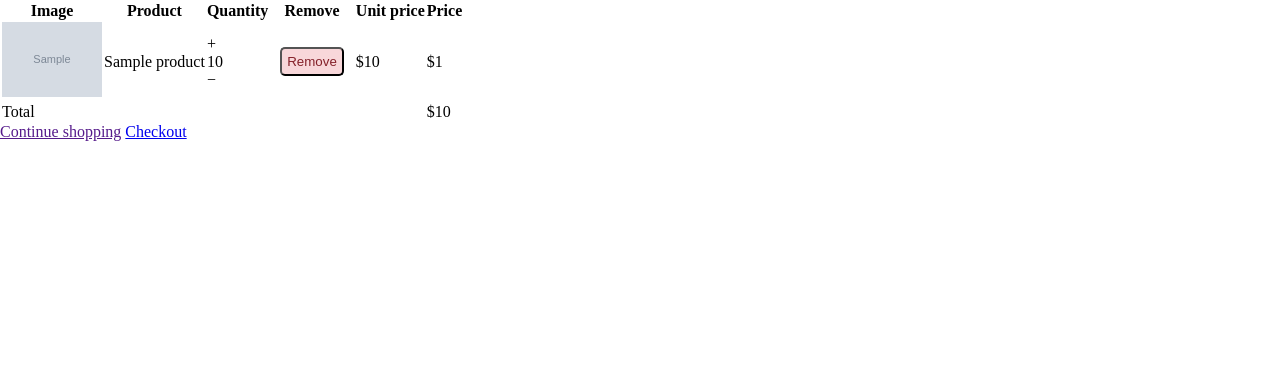
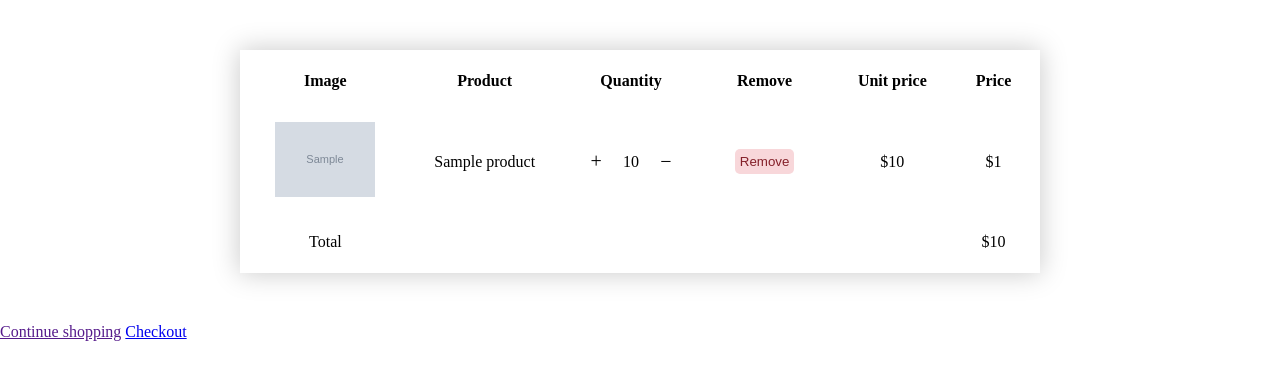
Before and after one commit to alirahmnicode/e-commerce-, a Django app: template cart/templates/cart/cart.html in a window 1280 px wide. Shown: the top 380 px of the page. Run offline with Django 4.2, Linux system fonts and the light colour scheme; the template is opened without the code that fills it: most values are stand-ins (such as "Sample title", 1, 10 or a date in 2020); grey boxes marked "Sample" are stand-in pictures.

Commit message:
add some style and js file

```diff
--- /dev/null
+++ b/static/js/cart.js
@@ -0,0 +1,2 @@
+plus_btn = $('.plus')
+minus_btn = $('.minus')
--- a/static/style.css
+++ b/static/style.css
@@ -2,6 +2,13 @@
   margin: 0;
   padding: 0;
   box-sizing: border-box;
+}
+
+input[type="submit"],
+button {
+  border: none;
+  outline: none;
+  cursor: pointer;
 }
 
 .opt {
@@ -37,18 +44,51 @@
   display: flex;
 }
 
+/* cart */
 
+.cart {
+  box-shadow: 0 0 25px 1px #ccc;
+  padding: 5px;
+  width: 800px;
+  margin: 50px auto;
+}
 
-/* cart */
-.labels ,.cart-product {
+.cart img {
+  width: 100px;
+}
+
+.cart tr {
+  text-align: center;
+}
+
+.cart tbody {
+  margin: 20px 0;
+}
+
+.cart th,
+.cart td {
+  padding: 15px;
+}
+
+.cart tr:hover {
+  box-shadow: 0 0 25px 1px #ccc;
+}
+
+.quantity {
   display: flex;
   justify-content: space-between;
   align-items: center;
 }
-.cart-product {
-    padding: 5px;
-    margin: 10px;
+
+.plus,
+.minus {
+  font-size: 20px;
+  cursor: pointer;
+
+  padding: 10px;
+  border-radius: 5px;
 }
-.cart img {
-    width: 100px;
+.plus:hover,
+.minus:hover {
+  box-shadow: 0 0 25px 1px #ccc;
 }
--- a/templates/base.html
+++ b/templates/base.html
@@ -18,6 +18,10 @@
     {% block content %}
     {% endblock content %}
 
+
+    {% block js %}
+    {% endblock js %}
+
 </body>
 
 </html>
```
Lines whose indentation alone changed are shown as unchanged.
